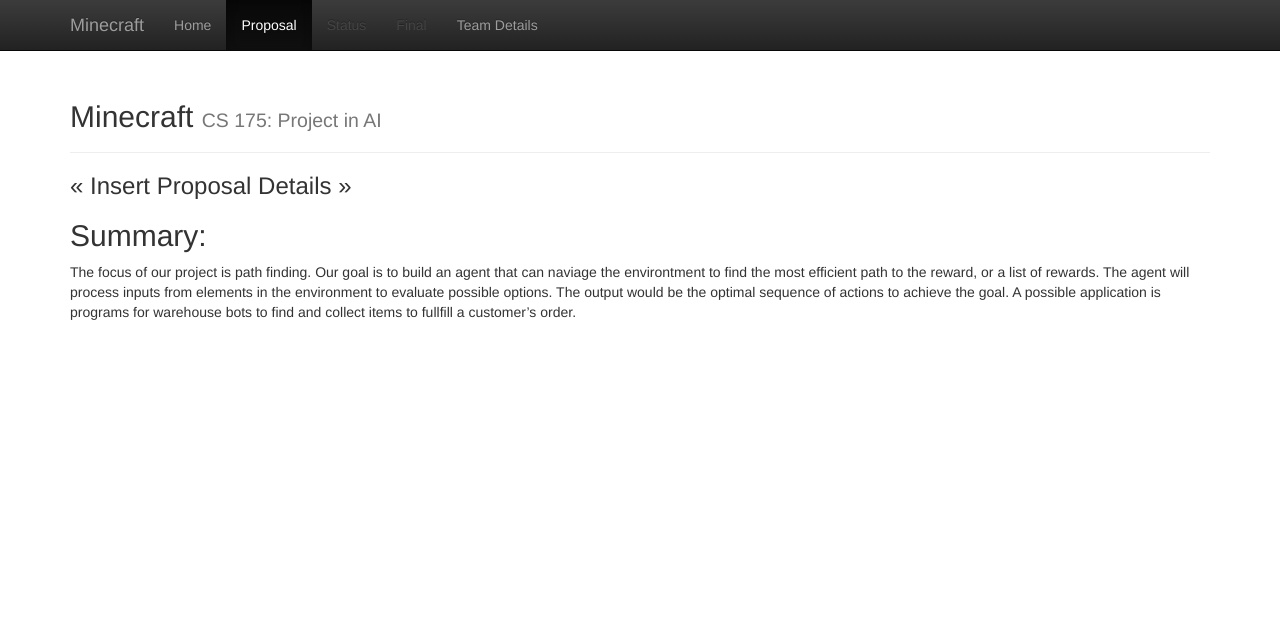
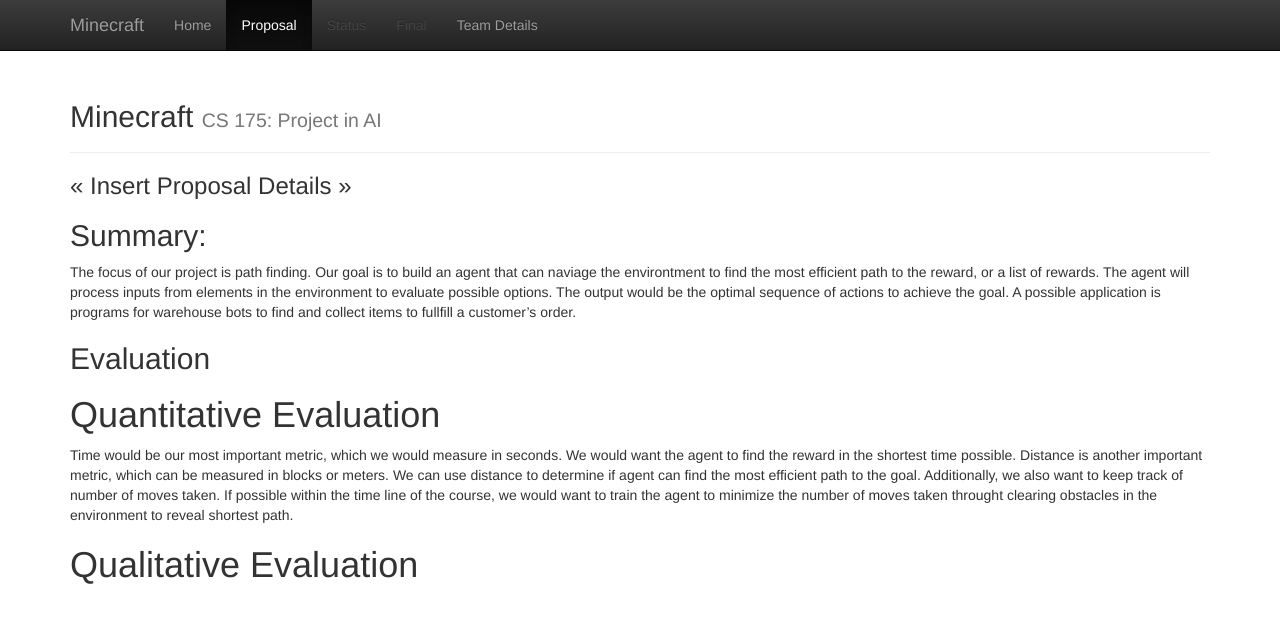
Before and after one commit to SGupta-9/cs175group5, a Jekyll site: the page built from docs/proposal.md, in a window 1280 px wide. Shown: the top 623 px of the page. Built offline with Jekyll 4.4.1, drawn with Linux system fonts in a browser that asks for light colours.

Commit message:
Update proposal

```diff
--- a/docs/proposal.md
+++ b/docs/proposal.md
@@ -7,3 +7,17 @@ title:  Proposal
 
 ## Summary:
 The focus of our project is path finding. Our goal is to build an agent that can naviage the environtment to find the most efficient path to the reward, or a list of rewards. The agent will process inputs from elements in the environment to evaluate possible options. The output would be the optimal sequence of actions to achieve the goal. A possible application is programs for warehouse bots to find and collect items to fullfill a customer's order.
+
+## Evaluation
+# Quantitative Evaluation
+Time would be our most important metric, which we would measure in seconds.
+We would want the agent to find the reward in the shortest time possible.
+Distance is another important metric, which can be measured in blocks or meters.
+We can use distance to determine if agent can find the most efficient path to
+the goal. Additionally, we also want to keep track of number of moves taken.
+If possible within the time line of the course, we would want to train the agent
+to minimize the number of moves taken throught clearing obstacles in the environment
+to reveal shortest path.
+
+
+# Qualitative Evaluation
```
